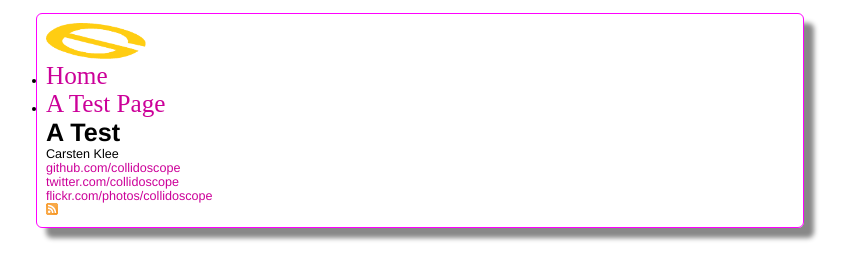
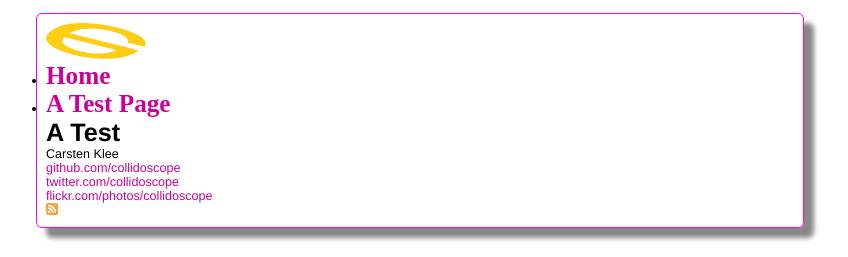
Before and after one commit to collidoscope/collidoscope.github.com, a Jekyll site: the page built from test/test.md, in a window 1280 px wide. Shown: the top 257 px of the page, without its empty margins (220-1068 px from the left). Built offline with Jekyll 4.4.1, drawn with Linux system fonts in a browser that asks for light colours; some web fonts are replaced; Markdown is read by kramdown in place of the engine named in the settings.

Commit message:
Updated.

```diff
--- a/css/screen.css
+++ b/css/screen.css
@@ -45,7 +45,7 @@
 font-family: naviFont;
 src: url('http://fonts.googleapis.com/css?family=Cedarville+Cursive');
 }
-a.nav_a {font-family: 'Cedarville Cursive', cursive;font-size:2em}
+a.nav_a {font-family: 'Cedarville Cursive', cursive;font-size:2em;font-weight:bold;}
 
 /*****************************************************************************/
 /*
```
